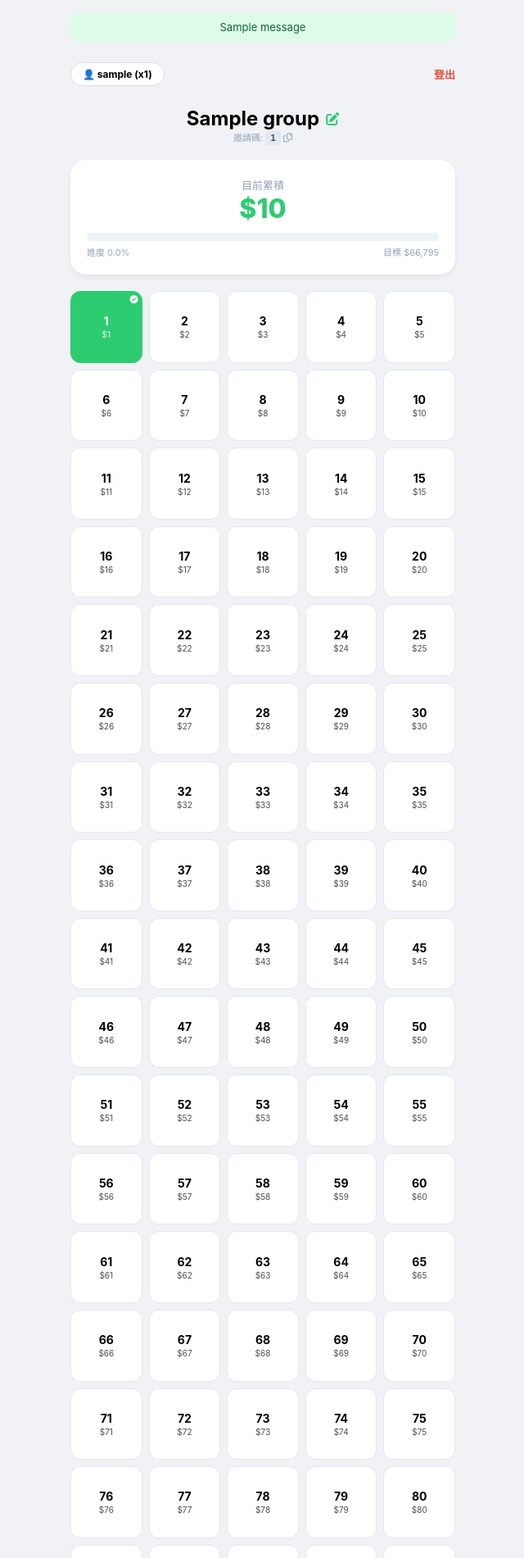
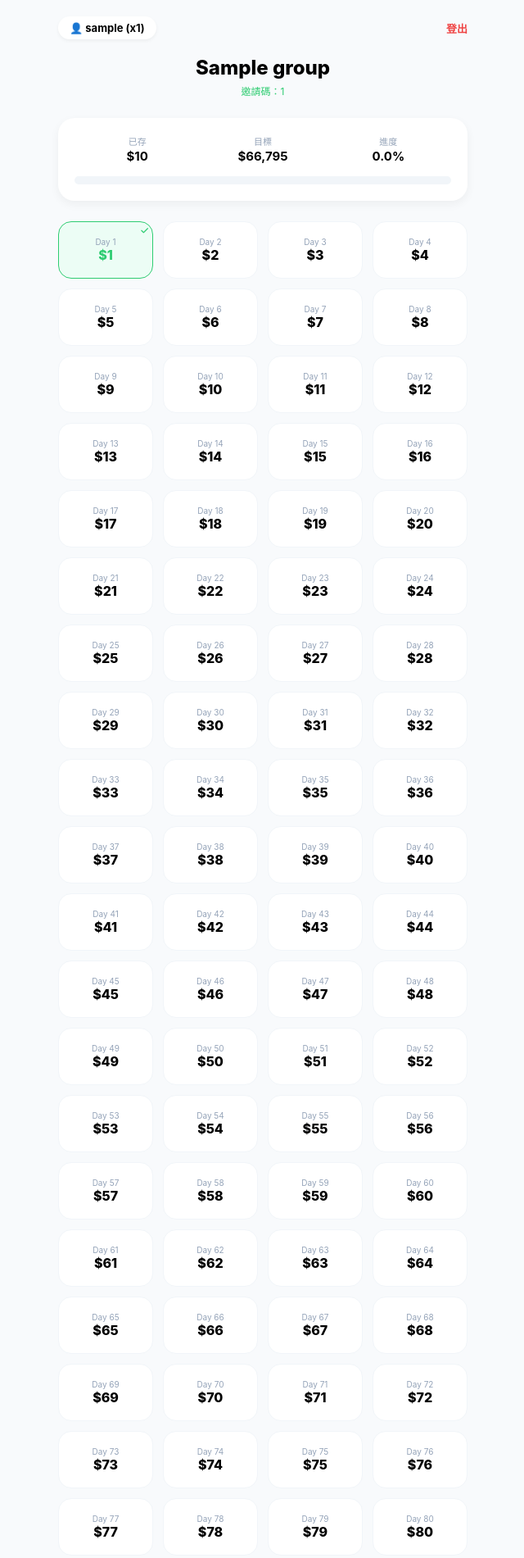
Before and after one commit to Lucaskcc/save_money_plan, a Flask app: page / in a window 1280 px wide. Shown: the top 1901 px of the page at 82% size, without its empty margins (319-959 px from the left). Run offline with Flask 3, Linux system fonts and the light colour scheme; a user stored in the database is signed in; tables that the repository leaves empty hold one stand-in row (values such as "Sample post"); one stand-in notice (Sample message) is shown.

Commit message:
fix: code cleaning and syntax optimization

```diff
--- a/app.py
+++ b/app.py
@@ -3,21 +3,18 @@
 from flask_sqlalchemy import SQLAlchemy
 from werkzeug.security import generate_password_hash, check_password_hash
 from datetime import datetime
-from sqlalchemy import inspect, text
 
 app = Flask(__name__)
-app.secret_key = os.environ.get('SECRET_KEY', 'save_money_safe_final_2026')
+app.secret_key = os.environ.get('SECRET_KEY', 'save_money_2026_final')
 
-# --- 資料庫連線設定 ---
+# --- 資料庫設定 ---
 db_url = os.environ.get('DATABASE_URL')
 if db_url and db_url.startswith("postgres://"):
     db_url = db_url.replace("postgres://", "postgresql://", 1)
-app.config['SQLALCHEMY_DATABASE_URI'] = db_url or 'sqlite:///savings_v21.db'
+app.config['SQLALCHEMY_DATABASE_URI'] = db_url or 'sqlite:///savings.db'
 app.config['SQLALCHEMY_TRACK_MODIFICATIONS'] = False
-app.config['UPLOAD_FOLDER'] = 'static/uploads'
 
 db = SQLAlchemy(app)
-os.makedirs(app.config['UPLOAD_FOLDER'], exist_ok=True)
 
 class Group(db.Model):
     id = db.Column(db.Integer, primary_key=True)
@@ -36,10 +33,7 @@
     user_id = db.Column(db.Integer, db.ForeignKey('user.id'))
     day_number = db.Column(db.Integer)
     amount = db.Column(db.Integer)
-    note = db.Column(db.String(200))
-    photo = db.Column(db.String(200))
     save_date = db.Column(db.String(10))
-    created_at = db.Column(db.DateTime, default=datetime.now)
 
 with app.app_context():
     db.create_all()
@@ -47,39 +41,33 @@
 @app.route('/')
 def index():
     if 'user_id' not in session: return redirect(url_for('login'))
-    curr_user = User.query.get(session['user_id'])
-    if not curr_user: return redirect(url_for('logout'))
-    group = Group.query.filter_by(group_uuid=curr_user.group_uuid).first()
-    my_records = SavingRecord.query.filter_by(user_id=curr_user.id).all()
-    saved_days = {r.day_number: {'id': r.id, 'amount': r.amount, 'note': (r.note or "").replace("'", "\\'"), 'date': r.save_date or "", 'photo': r.photo or ""} for r in my_records}
-    my_current = sum(r.amount for r in my_records)
-    my_target = 66795 * curr_user.multiplier
-    my_pct = round((my_current / my_target * 100), 1) if my_target > 0 else 0
-    return render_template('index.html', user=curr_user, group=group, current=my_current, target=my_target, my_pct=my_pct, saved_days=saved_days, today=datetime.now().strftime('%Y-%m-%d'))
+    u = User.query.get(session['user_id'])
+    if not u: return redirect(url_for('logout'))
+    g = Group.query.filter_by(group_uuid=u.group_uuid).first()
+    recs = SavingRecord.query.filter_by(user_id=u.id).all()
+
+    # 建立已存天數的 Set，方便前端判斷
+    saved = {r.day_number for r in recs}
+    cur = sum(r.amount for r in recs)
+    tar = 66795 * u.multiplier
+    pct = round((cur / tar * 100), 1) if tar > 0 else 0
+
+    return render_template('index.html', user=u, group=g, current=cur, target=tar, my_pct=pct, saved_days=saved, today=datetime.now().strftime('%Y-%m-%d'))
 
 @app.route('/register', methods=['GET', 'POST'])
 def register():
     if request.method == 'POST':
         uname = request.form['username'].strip()
-        if User.query.filter_by(username=uname).first():
-            flash('此帳號已存在'); return redirect(url_for('register'))
+        # 確保抓取自定義計畫名稱
+        g_name = request.form.get('group_name', '').strip() or f'{uname}的計畫'
         pwd = generate_password_hash(request.form['password'], method='pbkdf2:sha256')
-        juuid = request.form.get('join_uuid', '').strip()
-        m_type = request.form.get('multiplier')
-        m = int(request.form.get('custom_multiplier') or 1) if m_type == 'custom' else int(m_type or 1)
+        m = int(request.form.get('multiplier') or 1)
 
-        if juuid:
-            g = Group.query.filter_by(group_uuid=juuid).first()
-            if not g: flash('邀請碼無效'); return redirect(url_for('register'))
-            new_u = User(username=uname, password=pwd, group_uuid=juuid, multiplier=m)
-        else:
-            # 優先使用註冊表單輸入的計畫名稱
-            g_name = request.form.get('group_name', '').strip() or f'{uname}的計畫'
-            new_uuid = str(uuid.uuid4())[:8]
-            db.session.add(Group(group_uuid=new_uuid, name=g_name))
-            new_u = User(username=uname, password=pwd, group_uuid=new_uuid, multiplier=m)
-        db.session.add(new_u); db.session.commit()
-        flash('註冊成功，請登入！'); return redirect(url_for('login'))
+        u_uuid = str(uuid.uuid4())[:8]
+        db.session.add(Group(group_uuid=u_uuid, name=g_name))
+        db.session.add(User(username=uname, password=pwd, group_uuid=u_uuid, multiplier=m))
+        db.session.commit()
+        return redirect(url_for('login'))
     return render_template('register.html')
 
 @app.route('/login', methods=['GET', 'POST'])
@@ -87,49 +75,23 @@
     if request.method == 'POST':
         u = User.query.filter_by(username=request.form['username']).first()
         if u and check_password_hash(u.password, request.form['password']):
-            session['user_id'] = u.id; return redirect(url_for('index'))
-        flash('帳號或密碼錯誤')
+            session['user_id'] = u.id
+            return redirect(url_for('index'))
     return render_template('login.html')
 
 @app.route('/save', methods=['POST'])
 def save():
-    user = User.query.get(session['user_id'])
-    f = request.files.get('photo_file')
-    fname = f"{uuid.uuid4().hex}.{f.filename.rsplit('.', 1)[1].lower()}" if f and f.filename != '' else None
-    if fname: f.save(os.path.join(app.config['UPLOAD_FOLDER'], fname))
-    new_rec = SavingRecord(user_id=user.id, day_number=int(request.form['day_number']), amount=int(request.form['day_number']) * user.multiplier, note=request.form.get('note'), save_date=request.form.get('save_date'), photo=fname)
-    db.session.add(new_rec); db.session.commit(); return redirect(url_for('index'))
-
-@app.route('/update_password', methods=['POST'])
-def update_password():
-    user = User.query.get(session['user_id'])
-    if check_password_hash(user.password, request.form.get('old_password')):
-        user.password = generate_password_hash(request.form.get('new_password'), method='pbkdf2:sha256')
-        db.session.commit(); flash('密碼修改成功！')
-    else: flash('舊密碼錯誤。')
-    return redirect(url_for('index'))
-
-@app.route('/reset_all_records')
-def reset_all_records():
-    SavingRecord.query.filter_by(user_id=session.get('user_id')).delete()
-    db.session.commit(); flash('紀錄已全部清空。'); return redirect(url_for('index'))
-
-@app.route('/delete_account', methods=['POST'])
-def delete_account():
-    user = User.query.get(session.get('user_id'))
-    SavingRecord.query.filter_by(user_id=user.id).delete()
-    db.session.delete(user); db.session.commit(); session.clear(); flash('帳號已永久註銷。')
-    return redirect(url_for('login'))
-
-@app.route('/quick_update_name', methods=['POST'])
-def quick_update_name():
-    user = User.query.get(session.get('user_id'))
-    g = Group.query.filter_by(group_uuid=user.group_uuid).first()
-    if g: g.name = request.form.get('new_group_name'); db.session.commit()
+    u = User.query.get(session['user_id'])
+    day = int(request.form['day_number'])
+    if not SavingRecord.query.filter_by(user_id=u.id, day_number=day).first():
+        db.session.add(SavingRecord(user_id=u.id, day_number=day, amount=day * u.multiplier, save_date=request.form.get('save_date')))
+        db.session.commit()
     return redirect(url_for('index'))
 
 @app.route('/logout')
-def logout(): session.clear(); return redirect(url_for('login'))
+def logout():
+    session.clear()
+    return redirect(url_for('login'))
 
 if __name__ == '__main__':
-    app.run(host='0.0.0.0', port=5001, debug=True)
+    app.run(host='0.0.0.0', port=5001)
--- a/templates/index.html
+++ b/templates/index.html
@@ -1,142 +1,100 @@
 <!DOCTYPE html>
 <html lang="zh-TW">
 <head>
-    <meta charset="UTF-8"><meta name="viewport" content="width=device-width, initial-scale=1.0, maximum-scale=1.0, user-scalable=no">
+    <meta charset="UTF-8">
+    <meta name="viewport" content="width=device-width, initial-scale=1.0">
     <title>365存錢計畫</title>
     <link rel="stylesheet" href="https://cdnjs.cloudflare.com/ajax/libs/font-awesome/6.0.0/css/all.min.css">
     <style>
-        :root { --primary: #2ecc71; --bg: #f0f2f5; --danger: #e74c3c; --gray: #94a3b8; }
-        * { box-sizing: border-box; }
-        body { margin: 0; background: var(--bg); font-family: -apple-system, sans-serif; }
-        .container { max-width: 500px; margin: 0 auto; padding: 15px; }
-        .top-nav { display: flex; justify-content: space-between; align-items: center; padding: 10px 0; }
-        .user-pill { cursor:pointer; background:#fff; padding:6px 14px; border-radius:20px; border:1px solid #ddd; font-size:12px; font-weight: bold; }
+        :root { --primary: #2ecc71; --bg: #f8fafc; }
+        body { background: var(--bg); font-family: -apple-system, sans-serif; margin: 0; padding-bottom: 50px; }
+        .container { max-width: 500px; margin: 0 auto; padding: 20px; }
+        .top-nav { display: flex; justify-content: space-between; align-items: center; margin-bottom: 20px; }
+        .user-tag { background: #fff; padding: 6px 14px; border-radius: 20px; font-weight: bold; font-size: 13px; box-shadow: 0 2px 4px rgba(0,0,0,0.05); }
 
-        /* 標題與邀請碼 */
-        .main-header { display: flex; align-items: center; justify-content: center; gap: 8px; margin-top: 15px; }
-        .invite-box { text-align: center; margin-bottom: 20px; font-size: 11px; color: var(--gray); cursor: pointer; }
-        .invite-code { background: #e2e8f0; padding: 2px 6px; border-radius: 4px; font-family: monospace; font-weight: bold; color: #475569; }
+        .header-box { text-align: center; margin-bottom: 25px; }
+        .plan-title { font-size: 24px; font-weight: 800; margin: 0; }
+        .invite-code { color: var(--primary); font-size: 12px; margin-top: 5px; display: block; }
 
-        /* 進度條樣式 */
-        .stats-card { background: #fff; padding: 20px; border-radius: 20px; box-shadow: 0 4px 6px rgba(0,0,0,0.05); margin-bottom: 20px; }
-        .progress-bar-bg { background: #edf2f7; height: 10px; border-radius: 5px; margin-top: 10px; overflow: hidden; }
-        .progress-bar-fill { background: var(--primary); height: 100%; transition: width 0.5s ease; border-radius: 5px; }
+        /* 進度條卡片 */
+        .card { background: #fff; border-radius: 20px; padding: 20px; box-shadow: 0 4px 12px rgba(0,0,0,0.05); margin-bottom: 25px; }
+        .stat-row { display: grid; grid-template-columns: 1fr 1fr 1fr; text-align: center; margin-bottom: 15px; }
+        .stat-item span { display: block; font-size: 11px; color: #94a3b8; }
+        .stat-item b { font-size: 15px; }
 
-        /* 網格與按鈕樣式 (回歸 Day 1 原型) */
-        .grid { display: grid; grid-template-columns: repeat(5, 1fr); gap: 8px; margin-bottom: 100px; }
-        .day-card { background: #fff; aspect-ratio: 1/1; border-radius: 12px; display: flex; flex-direction: column; align-items: center; justify-content: center; font-size: 12px; cursor: pointer; border: 1px solid #e2e8f0; position: relative; transition: all 0.2s; }
-        .day-card.done { background: var(--primary); color: #fff; border-color: var(--primary); }
-        .day-num { font-weight: bold; font-size: 14px; margin-bottom: 2px; }
-        .day-amt { font-size: 10px; opacity: 0.7; }
-        .day-card.done .day-amt { opacity: 0.9; }
+        .progress-bg { background: #f1f5f9; height: 10px; border-radius: 5px; overflow: hidden; }
+        .progress-fill { background: var(--primary); height: 100%; transition: width 0.6s ease; }
+
+        /* 存錢格子樣式 */
+        .grid { display: grid; grid-template-columns: repeat(4, 1fr); gap: 12px; }
+        .day-box { background: #fff; border: 1.5px solid #f1f5f9; border-radius: 16px; padding: 18px 5px; text-align: center; cursor: pointer; position: relative; }
+        .day-box.done { background: #ecfdf5; border-color: var(--primary); }
+        .day-box .label { font-size: 10px; color: #94a3b8; display: block; }
+        .day-box .amount { font-size: 16px; font-weight: 800; display: block; }
+        .day-box.done .amount { color: var(--primary); }
+        .check { position: absolute; top: 5px; right: 5px; color: var(--primary); font-size: 10px; }
 
         /* 彈窗 */
-        .modal { display: none; position: fixed; inset: 0; background: rgba(0,0,0,0.5); z-index: 1000; align-items: center; justify-content: center; padding: 20px; }
-        .modal-content { background: #fff; width: 100%; max-width: 350px; border-radius: 20px; padding: 20px; box-shadow: 0 10px 25px rgba(0,0,0,0.2); }
-        input[type="text"], input[type="date"], input[type="password"], textarea { width: 100%; padding: 12px; border: 1px solid #ddd; border-radius: 10px; margin-top: 8px; font-size: 14px; }
-        .btn-save { width: 100%; background: var(--primary); color: #fff; border: none; padding: 12px; border-radius: 10px; margin-top: 15px; font-weight: bold; cursor: pointer; }
-        .success-flash { background: #dcfce7; color: #166534; padding: 10px; border-radius: 10px; font-size: 13px; text-align: center; margin-bottom: 15px; }
+        .modal { display: none; position: fixed; inset: 0; background: rgba(0,0,0,0.5); align-items: center; justify-content: center; z-index: 99; }
+        .modal-content { background: #fff; padding: 25px; border-radius: 20px; width: 280px; }
+        .btn-confirm { background: var(--primary); color: #fff; border: none; width: 100%; padding: 12px; border-radius: 10px; font-weight: bold; cursor: pointer; margin-top: 15px; }
     </style>
 </head>
 <body>
     <div class="container">
-        {% with messages = get_flashed_messages() %}
-            {% if messages %}{% for msg in messages %}<div class="success-flash">{{ msg }}</div>{% endfor %}{% endif %}
-        {% endwith %}
-
-        <header class="top-nav">
-            <div class="user-pill" onclick="openProfile()">👤 {{ user.username }} (x{{ user.multiplier }})</div>
-            <a href="/logout" style="color:var(--danger); text-decoration:none; font-size:13px; font-weight:bold;">登出</a>
-        </header>
-
-        <div class="main-header">
-            <h2 style="margin:0;">{{ group.name }}</h2>
-            <i class="fa-solid fa-pen-to-square" style="color:var(--primary); cursor:pointer; font-size:16px;" onclick="editGroupName()"></i>
-        </div>
-        <div class="invite-box" onclick="copyCode('{{ group.group_uuid }}')">
-            邀請碼: <span class="invite-code">{{ group.group_uuid }}</span> <i class="fa-regular fa-copy"></i>
+        <div class="top-nav">
+            <div class="user-tag">👤 {{ user.username }} (x{{ user.multiplier }})</div>
+            <a href="/logout" style="color:#ef4444; text-decoration:none; font-size:13px; font-weight:bold;">登出</a>
         </div>
 
-        <div class="stats-card">
-            <div style="text-align: center;">
-                <span style="font-size: 13px; color: var(--gray);">目前累積</span>
-                <div style="font-size: 32px; font-weight: 800; color: var(--primary);">${{ "{:,}".format(current) }}</div>
+        <div class="header-box">
+            <h1 class="plan-title">{{ group.name }}</h1>
+            <span class="invite-code">邀請碼：{{ group.group_uuid }}</span>
+        </div>
+
+        <div class="card">
+            <div class="stat-row">
+                <div class="stat-item"><span>已存</span><b>${{ "{:,}".format(current) }}</b></div>
+                <div class="stat-item"><span>目標</span><b>${{ "{:,}".format(target) }}</b></div>
+                <div class="stat-item"><span>進度</span><b>{{ my_pct }}%</b></div>
             </div>
-            <div class="progress-bar-bg">
-                <div class="progress-bar-fill" style="width: {{ my_pct }}%;"></div>
-            </div>
-            <div style="display: flex; justify-content: space-between; font-size: 11px; margin-top: 5px; color: var(--gray);">
-                <span>進度 {{ my_pct }}%</span>
-                <span>目標 ${{ "{:,}".format(target) }}</span>
+            <div class="progress-bg">
+                {# 使用變數確保 VS Code 不會報錯 #}
+                <div class="progress-fill" style="width: {{ my_pct or 0 }}%;"></div>
             </div>
         </div>
 
         <div class="grid">
             {% for i in range(1, 366) %}
-                {% set r = saved_days.get(i) %}
-                <div class="day-card {{ 'done' if r else '' }}" onclick="handleBox(this)"
-                     data-day="{{ i }}" data-done="{{ '1' if r else '0' }}"
-                     data-rid="{{ r.id if r else '' }}" data-note="{{ r.note if r else '' }}"
-                     data-date="{{ r.date if r else '' }}">
-                    <span class="day-num">{{ i }}</span>
-                    <span class="day-amt">${{ i * user.multiplier }}</span>
-                    {% if r %}<i class="fa-solid fa-circle-check" style="position:absolute; top:4px; right:4px; font-size:10px;"></i>{% endif %}
+                {% set is_done = i in saved_days %}
+                <div class="day-box {{ 'done' if is_done }}"
+                     onclick="openSave({{ i }}, {{ 1 if is_done else 0 }})">
+                    {% if is_done %}<i class="fa-solid fa-check check"></i>{% endif %}
+                    <span class="label">Day {{ i }}</span>
+                    <span class="amount">${{ i * user.multiplier }}</span>
                 </div>
             {% endfor %}
         </div>
     </div>
 
-    <div id="p-box" class="modal"><div class="modal-content">
-        <h3 style="margin-top:0;">帳號設定</h3>
-        <form action="/update_password" method="post">
-            <input type="password" name="old_password" placeholder="舊密碼" required>
-            <input type="password" name="new_password" placeholder="新密碼" required>
-            <button type="submit" class="btn-save">修改密碼</button>
+    <div id="m-box" class="modal"><div class="modal-content">
+        <h3 id="m-t" style="margin:0 0 15px 0; text-align:center;"></h3>
+        <form action="/save" method="post">
+            <input type="hidden" name="day_number" id="m-d">
+            <input type="date" name="save_date" value="{{ today }}" style="width:100%; padding:8px; border:1px solid #ddd; border-radius:8px; box-sizing: border-box;">
+            <button type="submit" class="btn-confirm">確認存入</button>
         </form>
-        <div style="margin-top:20px; text-align:center;">
-            <button onclick="resetPlan()" style="color:var(--danger); background:none; border:none; text-decoration:underline; font-size:12px; cursor:pointer;">清空紀錄</button>
-            <form action="/delete_account" method="post" onsubmit="return confirm('⚠️ 確定註銷帳號嗎？')" style="margin-top:10px;">
-                <button type="submit" style="background:var(--danger); color:#fff; border:none; padding:8px 15px; border-radius:8px; font-size:12px;">註銷帳號</button>
-            </form>
-        </div>
-        <button onclick="closeAll()" style="width:100%; margin-top:15px; border:none; background:none; color:var(--gray);">取消</button>
+        <button onclick="closeAll()" style="width:100%; background:none; border:none; color:#94a3b8; margin-top:10px;">取消</button>
     </div></div>
 
-    <div id="m-box" class="modal"><div class="modal-content">
-        <h3 id="m-t" style="margin-top:0;"></h3>
-        <form id="m-f" method="post" enctype="multipart/form-data">
-            <input type="hidden" name="day_number" id="m-d"><input type="hidden" name="record_id" id="m-ri">
-            <label style="font-size:12px; color:var(--gray);">存錢日期</label>
-            <input type="date" name="save_date" id="m-date">
-            <textarea name="note" id="m-n" placeholder="寫點心情..." rows="2"></textarea>
-            <button type="submit" class="btn-save">確認儲存</button>
-        </form>
-        <button onclick="closeAll()" style="width:100%; margin-top:10px; border:none; background:none; color:var(--gray);">取消</button>
-    </div></div>
-
-    <form id="qnf" action="/quick_update_name" method="post" style="display:none;"><input type="hidden" name="new_group_name" id="qni"></form>
-
     <script>
-        function openProfile() { document.getElementById('p-box').style.display='flex'; }
-        function closeAll() { document.querySelectorAll('.modal').forEach(m => m.style.display='none'); }
-        function copyCode(t) { navigator.clipboard.writeText(t).then(() => alert('邀請碼已複製！')); }
-        function resetPlan() { if(confirm('確定要清空所有紀錄？')) window.location.href='/reset_all_records'; }
-        function editGroupName() {
-            let n = prompt("請輸入新的計畫名稱:");
-            if(n) { document.getElementById('qni').value=n; document.getElementById('qnf').submit(); }
+        function openSave(day, done) {
+            if(done === 1) return;
+            document.getElementById('m-box').style.display='flex';
+            document.getElementById('m-d').value = day;
+            document.getElementById('m-t').innerText = 'Day ' + day + ' 存錢';
         }
-        function handleBox(el) {
-            const d = el.dataset; document.getElementById('m-box').style.display='flex';
-            document.getElementById('m-d').value=d.day; document.getElementById('m-n').value=d.note;
-            if(d.done==='1') {
-                document.getElementById('m-t').innerText='編輯 Day '+d.day; document.getElementById('m-f').action='/update';
-                document.getElementById('m-ri').value=d.rid; document.getElementById('m-date').value=d.date;
-            } else {
-                document.getElementById('m-t').innerText='存入 Day '+d.day; document.getElementById('m-f').action='/save';
-                document.getElementById('m-date').value="{{ today }}";
-            }
-        }
-        window.onclick = function(e) { if(e.target.className==='modal') closeAll(); }
+        function closeAll() { document.getElementById('m-box').style.display='none'; }
     </script>
 </body>
 </html>
```
Also changed, not shown: instance/savings.db, 1 other file.
